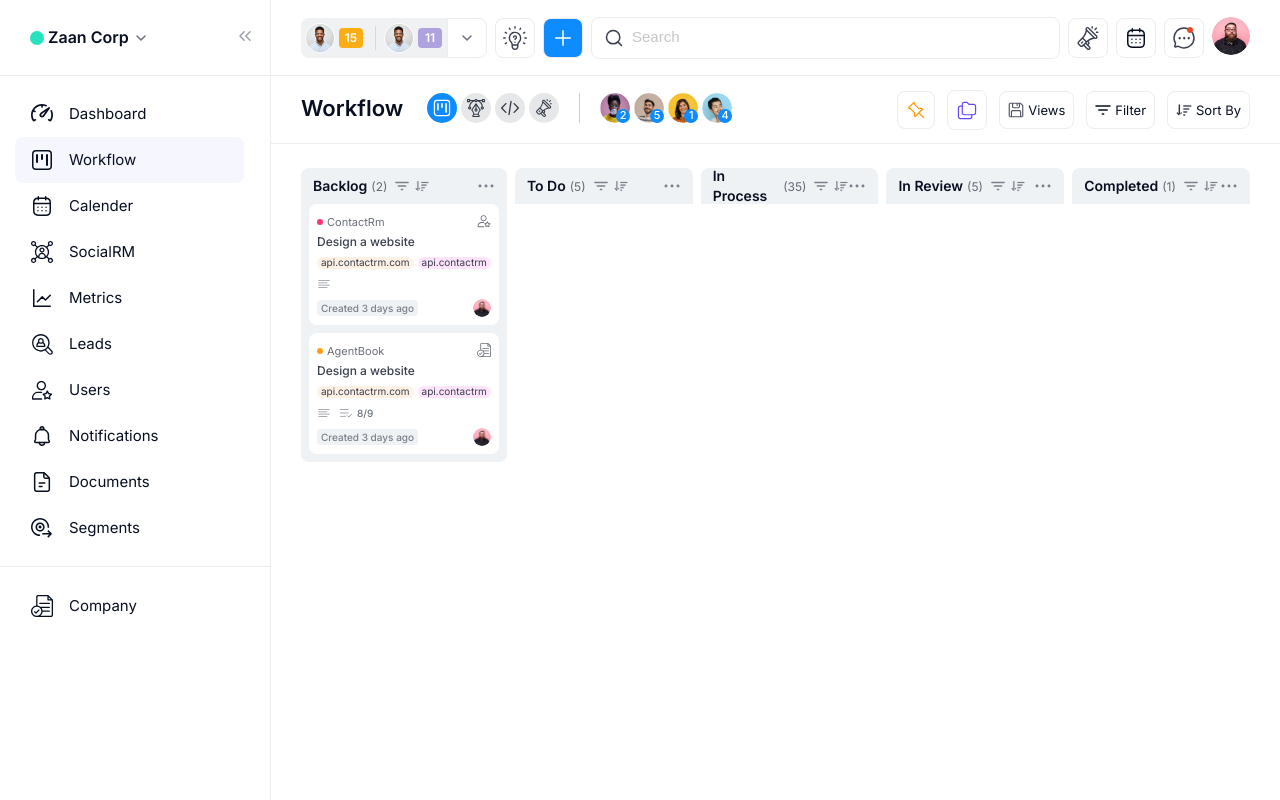
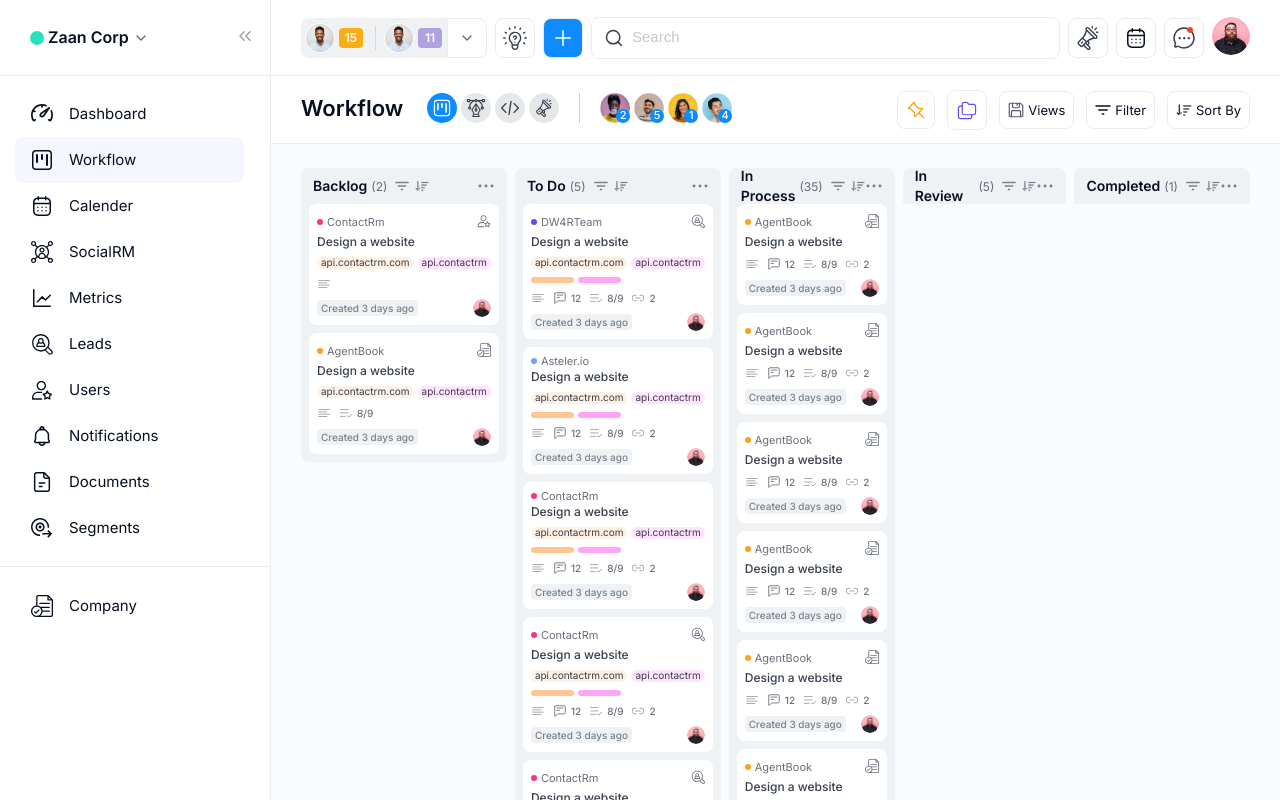
Before and after one commit to Umer-Aziz/zaancorp, a Next.js app: page / in a window 1280 px wide. Shown: the top 800 px of the page. Built offline with nearby package versions, Linux system fonts and the light colour scheme.

Commit message:
added cards items

```diff
--- a/components/workflow/MainContent.js
+++ b/components/workflow/MainContent.js
@@ -21,8 +21,8 @@ const MainContent = () => {
                  {/* CARD 2  */}
                 <Workflowcard dotColor="yellowDot" cardLabel="AgentBook" cardHeadIcon="filecheck" cardTitle="Design a website"
                 cardTagTitle1="api.contactrm.com" cardTagTitle2="api.contactrm" IconChecklist2="checklist2" ChecklistCounter="8/9"
-                    CreatedTime="Created 3 days ago" userProfilePic="user2.png"
-                />
+                    CreatedTime="Created 3 days ago" userProfilePic="user2.png"/>
+
                 </div>
 
             </div>
@@ -30,11 +30,110 @@ const MainContent = () => {
             {/* TODO CARDS  CONTAINER */}
             <div className={style.cardWrapper}>
                 <Cardheader title="To Do" counter="5"/>
+                <div className={style.Workflowcard}>
+
+                {/* CARD 1  */}
+                <Workflowcard dotColor="BgPurple" cardLabel="DW4RTeam" cardHeadIcon="userlead" cardTitle="Design a website"
+                cardTagTitle1="api.contactrm.com" cardTagTitle2="api.contactrm" IconMessage="message" IconChecklist2="checklist2" IconLink="link"
+                MessageCounter="12" ChecklistCounter="8/9" LinkCounter="2" CreatedTime="Created 3 days ago"
+                userProfilePic="user2.png" cardLineBlock={true}/>
+
+                {/* CARD 2  */}
+                <Workflowcard dotColor="BgPurpleLight" cardLabel="Asteler.io" cardTitle="Design a website"
+                cardTagTitle1="api.contactrm.com" cardTagTitle2="api.contactrm" IconMessage="message" IconChecklist2="checklist2" IconLink="link"
+                MessageCounter="12" ChecklistCounter="8/9" LinkCounter="2" CreatedTime="Created 3 days ago"
+                userProfilePic="user2.png" cardLineBlock={true}/>
+
+                {/* CARD 3  */}
+                <Workflowcard dotColor="pinkDot" cardLabel="ContactRm" cardTitle="Design a website"
+                cardTagTitle1="api.contactrm.com" cardTagTitle2="api.contactrm" IconMessage="message" IconChecklist2="checklist2" IconLink="link"
+                MessageCounter="12" ChecklistCounter="8/9" LinkCounter="2" CreatedTime="Created 3 days ago"
+                userProfilePic="user2.png" cardLineBlock={true}/>
+
+                {/* CARD 4  */}
+                <Workflowcard dotColor="pinkDot" cardLabel="ContactRm" cardHeadIcon="userlead" cardTitle="Design a website"
+                cardTagTitle1="api.contactrm.com" cardTagTitle2="api.contactrm" IconMessage="message" IconChecklist2="checklist2" IconLink="link"
+                MessageCounter="12" ChecklistCounter="8/9" LinkCounter="2" CreatedTime="Created 3 days ago"
+                userProfilePic="user2.png" cardLineBlock={true}/>
+
+                {/* CARD 5  */}
+                <Workflowcard dotColor="pinkDot" cardLabel="ContactRm" cardHeadIcon="userlead" cardTitle="Design a website"
+                cardTagTitle1="api.contactrm.com" cardTagTitle2="api.contactrm" IconMessage="message" IconChecklist2="checklist2" IconLink="link"
+                MessageCounter="12" ChecklistCounter="8/9" LinkCounter="2" CreatedTime="Created 3 days ago"
+                userProfilePic="user2.png" cardLineBlock={true}/>
+
+
+         </div>
             </div>
 
             {/* IN PROCESS CARDS CONTAINER */}
             <div className={style.cardWrapper}>
                 <Cardheader title="In Process" counter="35"/>
+                <div className={style.Workflowcard}>
+
+                 {/* CARD 1  */}
+                <Workflowcard dotColor="yellowDot" cardLabel="AgentBook" cardHeadIcon="filecheck" cardTitle="Design a website"
+                IconMessage="message" IconChecklist2="checklist2" IconLink="link"
+                MessageCounter="12" ChecklistCounter="8/9" LinkCounter="2" CreatedTime="Created 3 days ago" userProfilePic="user2.png"/>
+
+                {/* CARD 2  */}
+                <Workflowcard dotColor="yellowDot" cardLabel="AgentBook" cardHeadIcon="filecheck" cardTitle="Design a website"
+                IconMessage="message" IconChecklist2="checklist2" IconLink="link"
+                MessageCounter="12" ChecklistCounter="8/9" LinkCounter="2" CreatedTime="Created 3 days ago" userProfilePic="user2.png"/>
+
+                {/* CARD 3  */}
+                <Workflowcard dotColor="yellowDot" cardLabel="AgentBook" cardHeadIcon="filecheck" cardTitle="Design a website"
+                IconMessage="message" IconChecklist2="checklist2" IconLink="link"
+                MessageCounter="12" ChecklistCounter="8/9" LinkCounter="2" CreatedTime="Created 3 days ago" userProfilePic="user2.png"/>
+
+                {/* CARD 4  */}
+                <Workflowcard dotColor="yellowDot" cardLabel="AgentBook" cardHeadIcon="filecheck" cardTitle="Design a website"
+                IconMessage="message" IconChecklist2="checklist2" IconLink="link"
+                MessageCounter="12" ChecklistCounter="8/9" LinkCounter="2" CreatedTime="Created 3 days ago" userProfilePic="user2.png"/>
+
+                {/* CARD 5  */}
+                <Workflowcard dotColor="yellowDot" cardLabel="AgentBook" cardHeadIcon="filecheck" cardTitle="Design a website"
+                IconMessage="message" IconChecklist2="checklist2" IconLink="link"
+                MessageCounter="12" ChecklistCounter="8/9" LinkCounter="2" CreatedTime="Created 3 days ago" userProfilePic="user2.png"/>
+
+                {/* CARD 6  */}
+                <Workflowcard dotColor="yellowDot" cardLabel="AgentBook" cardHeadIcon="filecheck" cardTitle="Design a website"
+                 IconMessage="message" IconChecklist2="checklist2" IconLink="link"
+                MessageCounter="12" ChecklistCounter="8/9" LinkCounter="2" CreatedTime="Created 3 days ago" userProfilePic="user2.png"/>
+
+                {/* CARD 7  to toogle between block on card set cardLineBlock to true */}
+                <Workflowcard dotColor="yellowDot" cardLabel="AgentBook" cardHeadIcon="userlead" cardTitle="Design a website"
+                 IconMessage="message" IconChecklist2="checklist2" IconLink="link" MessageCounter="12" ChecklistCounter="8/9" LinkCounter="2"
+                CreatedTime="Created 3 days ago" userProfilePic="user2.png" cardLineBlock={true}/>
+
+                {/* CARD 8  to toogle between block on card set cardLineBlock to true */}
+                <Workflowcard dotColor="yellowDot" cardLabel="AgentBook" cardHeadIcon="userlead" cardTitle="Design a website"
+                 IconMessage="message" IconChecklist2="checklist2" IconLink="link" MessageCounter="12" ChecklistCounter="8/9" LinkCounter="2"
+                CreatedTime="Created 3 days ago" userProfilePic="user2.png" cardLineBlock={true}/>
+
+                {/* CARD 9  to toogle between block on card set cardLineBlock to true */}
+                <Workflowcard dotColor="yellowDot" cardLabel="AgentBook" cardHeadIcon="userlead" cardTitle="Design a website"
+                 IconMessage="message" IconChecklist2="checklist2" IconLink="link" MessageCounter="12" ChecklistCounter="8/9" LinkCounter="2"
+                CreatedTime="Created 3 days ago" userProfilePic="user2.png" cardLineBlock={true}/>
+
+                {/* CARD 10  to toogle between block on card set cardLineBlock to true */}
+                <Workflowcard dotColor="yellowDot" cardLabel="AgentBook" cardHeadIcon="userlead" cardTitle="Design a website"
+                 IconMessage="message" IconChecklist2="checklist2" IconLink="link" MessageCounter="12" ChecklistCounter="8/9" LinkCounter="2"
+                CreatedTime="Created 3 days ago" userProfilePic="user2.png" cardLineBlock={true}/>
+
+                {/* CARD 11  to toogle between block on card set cardLineBlock to true */}
+                <Workflowcard dotColor="yellowDot" cardLabel="AgentBook" cardHeadIcon="userlead" cardTitle="Design a website"
+                 IconMessage="message" IconChecklist2="checklist2" IconLink="link" MessageCounter="12" ChecklistCounter="8/9" LinkCounter="2"
+                CreatedTime="Created 3 days ago" userProfilePic="user2.png" cardLineBlock={true}/>
+
+                {/* CARD 12  to toogle between block on card set cardLineBlock to true */}
+                <Workflowcard dotColor="yellowDot" cardLabel="AgentBook" cardHeadIcon="userlead" cardTitle="Design a website"
+                 IconMessage="message" IconChecklist2="checklist2" IconLink="link" MessageCounter="12" ChecklistCounter="8/9" LinkCounter="2"
+                CreatedTime="Created 3 days ago" userProfilePic="user2.png" cardLineBlock={true}/>
+
+                </div>
+
+
             </div>
 
             {/* IN REVIEW CARDS CONTAINER */}
--- a/components/workflow/Workflowcard.js
+++ b/components/workflow/Workflowcard.js
@@ -1,7 +1,8 @@
 import React from 'react'
 import style from "@/styles/workflow/workflowcard.module.css"
 const Workflowcard = ({ dotColor , cardLabel , cardHeadIcon , cardTitle , cardTagTitle1 , cardTagTitle2 ,
-     IconMessage , IconChecklist2 , IconLink , MessageCounter , ChecklistCounter , LinkCounter , CreatedTime , userProfilePic }) => {
+     IconMessage , IconChecklist2 , IconLink , MessageCounter , ChecklistCounter ,
+      LinkCounter , CreatedTime , userProfilePic , cardLineBlock }) => {
   return (
     <>
             <div className={style.cardWrapper}>
@@ -11,17 +12,27 @@ const Workflowcard = ({ dotColor , cardLabel , cardHeadIcon , cardTitle , cardTa
                     <div className={`${style.cardDot} ${dotColor}`}></div>
                     <span className={style.cardLabel}>{cardLabel}</span>
                 </div>
-                <div>
+                {cardHeadIcon != undefined && <div>
                     <img className={style.cardHeadIcon} src={`/icons/${cardHeadIcon}.svg`} alt="icon" />
-                </div>
+                </div>}
                 </div>
                 {/* card body  */}
                 <div style={style.cardBodyWrapper}>
                     <p className={style.cardTitle}>{cardTitle}</p>
-                    <div className={style.cardTagsWrapper}>
+
+                    {/* card tags block  */}
+
+                   { cardTagTitle1 != undefined && <div className={style.cardTagsWrapper}>
                         <span className={`${style.cardTagTitle} ${style.cardBgYellow}`}>{cardTagTitle1}</span>
                         <span className={`${style.cardTagTitle} ${style.cardBgPink}`}>{cardTagTitle2}</span>
                     </div>
+                   }
+                   {/*  colors line block   */}
+                    { cardLineBlock != undefined && <div className={style.cardTagsWrapper}>
+                        <div className={`${style.LineBlock} lightOrange`}></div>
+                        <div className={`${style.LineBlock} pinkDarkLight`}></div>
+
+                    </div>}
 
                     {/* card Icons  */}
                     <div>
--- a/styles/globals.css
+++ b/styles/globals.css
@@ -3,8 +3,12 @@
   --blue:#0E8CFF;
   --pink: #FF3477;
   --yellow: #FF9F1A;
+  --purple: #6248FF;
+  --purple-light: #70A0FF;
   --pink-light: #FFDEFC;
+  --pink-dark-light: #FFA5F7;
   --yellow-light: #FFEEDE;
+  --light-orange: #FFC690;
   --main-color: #070F21;
   --bg-circle-lightblue: #27E1BF;
   --gray-border:#EBECED;
@@ -74,3 +78,15 @@ li {
 .yellowDot{
   background-color: var(--yellow);
 }
+.lightOrange{
+  background-color: var(--light-orange);
+}
+.pinkDarkLight {
+  background-color: var(--pink-dark-light);
+}
+.BgPurple {
+  background-color: var(--purple);
+}
+.BgPurpleLight {
+  background-color: var(--purple-light);
+}
--- a/styles/workflow-content.module.css
+++ b/styles/workflow-content.module.css
@@ -1,5 +1,6 @@
 .mainContentContainer{
     padding: 24px 30px;
+    background-color: #F9FBFE;
 }
 .Workflowcard{
     padding: 0 8px 8px 8px;
@@ -9,7 +10,28 @@
     display: flex;
     flex-direction: column;
     row-gap: 8px;
+    max-height: 778px;
+    overflow-y: scroll;
 }
+/* custom scrollbar width */
+.Workflowcard::-webkit-scrollbar {
+    width: 4px;
+  }
+
+  /* Track */
+ .Workflowcard::-webkit-scrollbar-track {
+    background: transparent;
+  }
+
+  /* Handle */
+  .Workflowcard::-webkit-scrollbar-thumb {
+  background: #cdcfd3;
+  background-clip: padding-box;
+  border-radius: 34px;
+  border-top: 10px solid var(--white);
+
+  }
+
 .Cardheader{
     display: grid;
     grid-template-columns: repeat(5,1fr);
--- a/styles/workflow/workflowcard.module.css
+++ b/styles/workflow/workflowcard.module.css
@@ -104,3 +104,8 @@
     transition: all 0.5s ease;
     cursor: pointer;
 }
+.LineBlock{
+    width: 43px;
+    height: 6px;
+    border-radius: 8px;
+}
```
Also changed, not shown: public/icons/userlead.svg (added).
